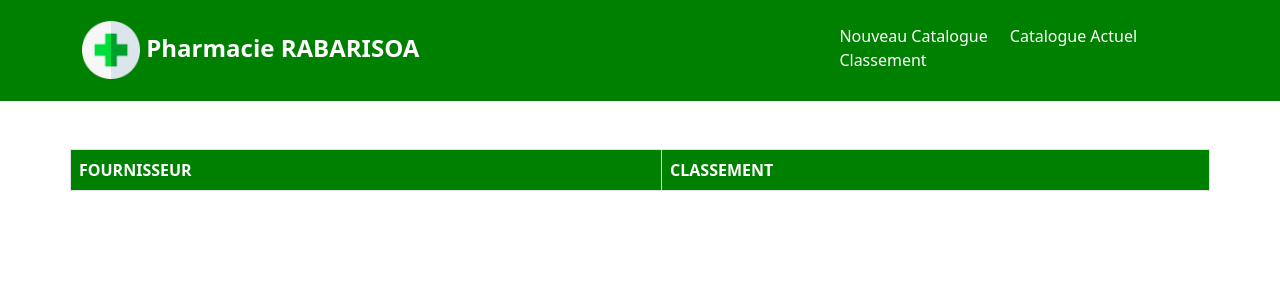
After one commit to MamyAndry/Triage-Produit-Pharmaceutique, a Flask app: page /classement in a window 1280 px wide. The commit adds this page. Shown: the top 300 px of the page. Run offline with Flask 3, Linux system fonts and the light colour scheme; lists and menus that the app fills with data are empty; some libraries are stand-ins or nearby versions.

Commit message:
correction TVA et ajout classement

```diff
--- a/database/schema.sql
+++ b/database/schema.sql
@@ -19,7 +19,7 @@ CREATE TABLE fournisseur(
 
 CREATE TABLE fournisseur_classement(
     id SERIAL,
-    classement INTEGER,
+    classement INTEGER DEFAULT 1,
     id_fournisseur INTEGER,
     FOREIGN KEY(id_fournisseur) REFERENCES fournisseur(id)
 );
@@ -27,5 +27,6 @@ CREATE TABLE fournisseur_classement(
 ALTER TABLE catalogue ADD catalogue_search tsvector NULL;
 ALTER TABLE catalogue ALTER COLUMN TVA TYPE VARCHAR(50) USING TVA::VARCHAR(50) CASCADE;
 ALTER TABLE fournisseur ADD CONSTRAINT primary_key_fournisseur PRIMARY KEY(id);
+ALTER TABLE fournisseur_classement ADD CONSTRAINT primary_key_classement PRIMARY KEY(id);
 
 SELECT * FROM catalogue WHERE catalogue_search @@ to_tsquery('french', 'paracetamol&500MG&SOPHARMAD&2025');
--- a/python/app.py
+++ b/python/app.py
@@ -4,9 +4,11 @@ from excel_treatment import ExcelConverterApp
 import os
 from psql_connector import PostgreSQLDao
 from io import BytesIO
-from excel_merger import *
+import pandas as pd
+from excel_merger import process_excel_files
 from datetime import datetime
-from utils import *
+from utils import delete_all_files_in_directory
+from services import fetch_data_from_database, search_into_database, fetch_all_furbisher, get_classement, update_ranking
 
 app = Flask(__name__)
 CORS(app)  # Enable CORS for the entire app
@@ -31,7 +33,11 @@ def index():
 
 @app.route('/assembleur')
 def assembleur():
-    return render_template('assembleur.html ')
+    return render_template('assembleur.html')
+
+@app.route('/classement')
+def classement():
+    return render_template('classeur.html')
 
 @app.route('/upload', methods=['POST'])
 def upload_file():
@@ -113,6 +119,14 @@ def upload_catalogue_file():
     return response
 
 
+
+@app.route('/update-classement', methods=['GET'])
+def update_classement():
+    id_rank = int(request.args.get('id', 0))
+    classement = int(request.args.get('classement', 0))
+    update_ranking(pg_connection, id_rank, classement)
+    return redirect('/classement')
+
 @app.route('/search', methods=['GET'])
 def search():
     searched_words = str(request.args.get('libelle', ''))
@@ -125,17 +139,9 @@ def search():
     # Calculate the OFFSET for SQL query
     offset = (page - 1) * rows_per_page
     try:
-        # SQL query to fetch data with LIMIT and OFFSET
-        query = "SELECT fournisseur, libelle, PU, TVA, date_peremption FROM v_best_quality_price_ratio_product WHERE libelle LIKE '%s' LIMIT %d OFFSET %d"
-        query = query % ("%" +  libelle.replace(' ', '%%') + "%",  rows_per_page, offset)
-        print(query)
-
-        data = pg_connection.execute_query(query, fetch_results=True)
-
-        # SQL query to get the total number of records
-        count_query = "SELECT COUNT(*) FROM v_best_quality_price_ratio_product WHERE libelle LIKE '%s'" % ("%" + libelle.replace(' ', '%%') + "%")
-        total_records = pg_connection.execute_query(count_query, fetch_one=True, fetch_results=False)[0]
-        total_pages = (total_records + rows_per_page - 1) // rows_per_page
+        datas_fetched = search_into_database(pg_connection, libelle, rows_per_page, offset)
+        data = datas_fetched['data']
+        total_pages = datas_fetched['total_pages']
 
         # Return the paginated data as a JSON response
         return jsonify({
@@ -144,15 +150,30 @@ def search():
         })
 
     except Exception as e:
+        print("Error searching data:", e)
         return jsonify({'error': error_fetching_data}), 500
+
+
+
+@app.route('/classement-furbisher', methods=['GET'])
+def classement_furbisher():
+    try:
+        # SQL query to fetch data with LIMIT and OFFSET
+        data = get_classement(pg_connection)
+        # Return the paginated data as a JSON response
+        return jsonify({
+            'data': data
+        })
+    except Exception as e:
+        print("Error fetching data:", e)
+        return jsonify({'error': error_fetching_data}), 500
+
 
 @app.route('/furbisher', methods=['GET'])
 def furbisher():
     try:
         # SQL query to fetch data with LIMIT and OFFSET
-        query = "SELECT nom FROM fournisseur"
-        data = pg_connection.execute_query(query, fetch_results=True)
-
+        data = fetch_all_furbisher(pg_connection)
         # Return the paginated data as a JSON response
         return jsonify({
             'data': data
@@ -171,16 +192,9 @@ def fetch_data():
 
     # Slice the data for the current page
     try:
-        # SQL query to fetch data with LIMIT and OFFSET
-        query = "SELECT * FROM catalogue LIMIT %s OFFSET %s" % (rows_per_page, offset)
-        data = pg_connection.execute_query(query, fetch_results=True)
-
-        # SQL query to get the total number of records
-        count_query = "SELECT COUNT(libelle) FROM catalogue"
-        total_records = pg_connection.execute_query(count_query, fetch_one=True, fetch_results=False)[0]
-        print('total_records', total_records)
-
-        total_pages = (total_records + rows_per_page - 1) // rows_per_page
+        datas_fetched = fetch_data_from_database(pg_connection, rows_per_page, offset)
+        data = datas_fetched['data']
+        total_pages = datas_fetched['total_pages']
 
         # Return the paginated data as a JSON response
         return jsonify({
--- a/python/psql_connector.py
+++ b/python/psql_connector.py
@@ -2,7 +2,7 @@ import psycopg2
 from psycopg2 import sql
 
 class PostgreSQLDao:
-    def __init__(self, host="localhost", database="pharmacie", user="postgres", password="postgres", port="5433"):
+    def __init__(self, host="localhost", database="pharmacie", user="postgres", password="postgres", port="5432"):
         self.host = host
         self.database = database
         self.user = user
--- a/python/static/assets/css/style.css
+++ b/python/static/assets/css/style.css
@@ -71,5 +71,29 @@ td {
 }
 #navbar ul li a{
     text-decoration: none;
-    font-size: 20px;
+    /* font-size: 10px; */
 }
+.sidebar{
+    display: list-item;
+    background-color: green;
+    color: white;
+    height: 70%;
+}
+.sidebar ul li{
+    text-decoration: none;
+    margin-bottom: 3%;
+}
+.sidebar ul li a{
+    text-decoration: none;
+    /* font-size: 10px; */
+}
+
+.left-item{
+    justify-content: left;
+}
+.right-item{
+    justify-content: right;
+}
+.center-item{
+    justify-content: center;
+}
--- /dev/null
+++ b/python/static/assets/js/classement.js
@@ -0,0 +1,44 @@
+// Function to fetch data from server
+function fetchPage() {
+  // AJAX request to fetch data for the specific page
+  $.ajax({
+    url: `${API_BASE_URL}/classement-furbisher`,
+    type: "GET",
+    success: function (response) {
+      updateTableClassement(response.data);
+    },
+    error: function (xhr, status, error) {
+      console.error("Error fetching data:", error);
+    },
+  });
+}
+
+// Function to update the table with fetched data
+function updateTableClassement(data) {
+  $("#table-classement tbody").empty(); // Clear the existing table body
+
+  $.each(data, function (index, row) {
+    $("#table-classement tbody").append(`
+                <tr>
+                    <td>${row[1]}</td>
+                    <td class="left-item">
+                        <form method='get' action="update-classement" class="row g-3">
+                            <div class="col-auto">
+                                <input class="form-control" type=number name='classement' value='${row[2]}'>
+                            </div>
+                            <div class="col-auto">
+                                <input type=hidden name='id' value='${row[0]}'>
+                            </div>
+                            <div class="col-auto">
+                                <button type="submit" class="btn btn-primary">Enregitrer</button>
+                            </div>
+                        </form>
+                    </td>
+                </tr>
+            `);
+  });
+}
+
+function updateClassementButton(){
+
+}
--- a/python/static/assets/js/conf.js
+++ b/python/static/assets/js/conf.js
@@ -1 +1 @@
-const API_BASE_URL = 'http://localhost:5000';
+const API_BASE_URL = 'http://192.168.0.2:5000';
--- a/python/static/assets/js/recherche.js
+++ b/python/static/assets/js/recherche.js
@@ -1,4 +1,3 @@
-
     let searchTermSaved  = "";
     const rowsPerPage = 20; // Number of rows per page
     let currentPage = 1; // Current page number
@@ -113,9 +112,9 @@
                 <tr>
                     <td>${row[0]}</td>
                     <td>${row[1]}</td>
-                    <td>${currencyFormatter('fr-FR', 'MGA', row[2])}</td>
+                    <td class='left'>${currencyFormatter('fr-FR', 'MGA', row[2])}</td>
                     <td>${row[3]}</td>
-                    <td>${dateFormatter(row[4])}</td>
+                    <td class='center'>${dateFormatter(row[4])}</td>
                 </tr>
             `);
         });
--- a/python/templates/base.html
+++ b/python/templates/base.html
@@ -1,12 +1,25 @@
 <!DOCTYPE html>
 <html lang="en">
   <head>
-        <meta charset="UTF-8">
-        <meta name="viewport" content="width=device-width, initial-scale=1.0">
-        <link rel="shortcut icon" href="{{ url_for('static', filename='assets/img/pharmacie.png') }}" type="image/x-icon">
-        <link href="{{ url_for('static', filename='assets/css/bootstrap.min.css') }}" rel="stylesheet">
-        <link href="{{ url_for('static', filename='assets/css/style.css') }}" rel="stylesheet">
-        <link href="{{ url_for('static', filename='assets/css/jquery-editable-select.min.css') }}" rel="stylesheet">
+    <meta charset="UTF-8" />
+    <meta name="viewport" content="width=device-width, initial-scale=1.0" />
+    <link
+      rel="shortcut icon"
+      href="{{ url_for('static', filename='assets/img/pharmacie.png') }}"
+      type="image/x-icon"
+    />
+    <link
+      href="{{ url_for('static', filename='assets/css/bootstrap.min.css') }}"
+      rel="stylesheet"
+    />
+    <link
+      href="{{ url_for('static', filename='assets/css/style.css') }}"
+      rel="stylesheet"
+    />
+    <link
+      href="{{ url_for('static', filename='assets/css/jquery-editable-select.min.css') }}"
+      rel="stylesheet"
+    />
     <script src="{{ url_for('static', filename='assets/js/jquery.min.js') }}"></script>
     <script src="{{ url_for('static', filename='assets/js/bootstrap.bundle.min.js') }}"></script>
     <script src="{{ url_for('static', filename='assets/js/conf.js') }}"></script>
@@ -17,14 +30,25 @@
     <header class="pharmacy-header">
       <div class="container">
         <div class="d-flex justify-content-between align-items-center">
-                    <div class="pharmacy-logo">
-                            <img src="{{ url_for('static', filename='assets/img/pharmacie.png') }}" alt="logo" style="width: 8%; height: fit-content;">
+          <div class="col pharmacy-logo">
+            <img
+              src="{{ url_for('static', filename='assets/img/pharmacie.png') }}"
+              alt="logo"
+              style="width: 8%; height: fit-content"
+            />
             <a href="#" class="text-decoration-none">Pharmacie RABARISOA</a>
           </div>
           <div id="navbar">
             <ul>
-                            <li><a href="{{ url_for('assembleur') }}">Nouveau Catalogue</a></li>
-                            <li><a href="{{ url_for('index') }}">Catalogue Actuel</a></li>
+              <li>
+                <a href="{{ url_for('assembleur') }}">Nouveau Catalogue</a>
+              </li>
+              <li>
+                <a href="{{ url_for('index') }}">Catalogue Actuel</a>
+              </li>
+              <li>
+                <a href="{{ url_for('classement') }}">Classement</a>
+              </li>
             </ul>
           </div>
         </div>
--- /dev/null
+++ b/python/templates/classeur.html
@@ -0,0 +1,29 @@
+{% extends 'base.html' %}
+    {% block content%}
+
+    <div class="container mt-5">
+        <div class="row">
+                <!-- Table -->
+                <table class="table table-bordered" id="table-classement">
+                    <thead class="table-header">
+                        <tr>
+                            <th>FOURNISSEUR</th>
+                            <th class="left-item">CLASSEMENT</th>
+                        </tr>
+                    </thead>
+                    <tbody id="tableBody">
+                        <!-- AJAX-populated table rows will appear here -->
+
+                    </tbody>
+                </table>
+        </div>
+    </div>
+    {% endblock%}
+    {% block script %}
+        <script src="{{ url_for('static', filename='assets/js/classement.js') }}"></script>
+        <script>
+            $(document).ready(function() {
+                fetchPage();
+            });
+        </script>
+    {% endblock %}
```
Also changed, not shown: database/alteration.sql (+47 -2 lines), database/procedure.sql (+15 -7 lines), database/view.sql (+24 -0 lines), python/services.py (added, +41 -0 lines). Lines whose indentation alone changed are shown as unchanged.
